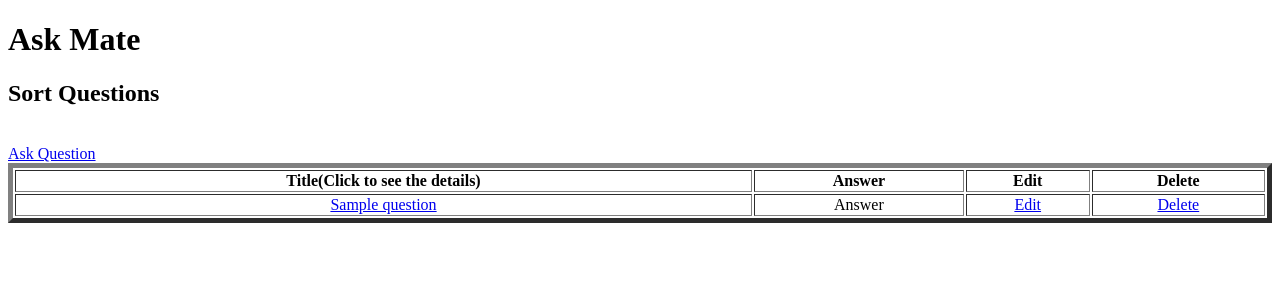
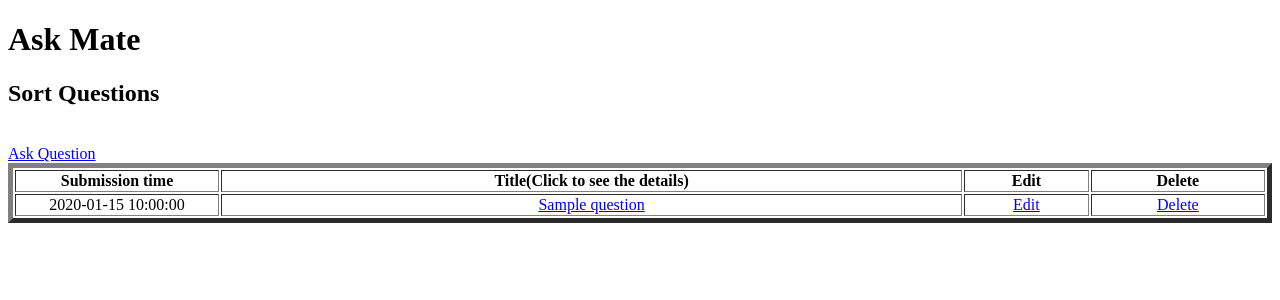
Before and after one commit to Cyntiedred/JinjaNinja, a Flask app: template templates/list.html in a window 1280 px wide. Shown: the top 300 px of the page. Run offline with Flask 2, Linux system fonts and the light colour scheme; the template is opened without the code that fills it: most values are stand-ins (such as "Sample title", 1, 10 or a date in 2020).

Commit message:
/ and /list route design fixed(timestamp added, answer column removed)

```diff
--- a/server.py
+++ b/server.py
@@ -4,9 +4,10 @@ import data_handler
 
 app = Flask(__name__)
 
+
 @app.route('/')
 def show_five_latest_questions():
-    latest_questions =data_handler.select_five_latest_questions()
+    latest_questions = data_handler.select_five_latest_questions()
     return render_template('five_latest_questions.html', questions=latest_questions)
 
 
--- a/templates/five_latest_questions.html
+++ b/templates/five_latest_questions.html
@@ -13,8 +13,8 @@
 
 <table width="100%" border="5">
     <tr>
+        <th>Submission Time</th>
         <th>Title(Click to see the details)</th>
-        <th>Answer</th>
         <th>Edit</th>
         <th>Delete</th>
     </tr>
@@ -22,8 +22,8 @@
 
     {% for question in questions %}
         <tr align="center">
+            <td width="200"><a>{{ question.submission_time }}</a></td>
             <td><a href='/display/{{ question.id }}'>{{ question.title }}</a></td>
-            <td><a>Answer</a></td>
             <td><a href='/question/{{ question.id }}/edit'> Edit </a></td>
             <td><a href='/question/{{ question.id }}/delete'>Delete</td>
         </tr>
--- a/templates/list.html
+++ b/templates/list.html
@@ -13,8 +13,8 @@
 
 <table width="100%" border="5">
     <tr>
+        <th>Submission time</th>
         <th>Title(Click to see the details)</th>
-            <th>Answer</th>
         <th>Edit</th>
         <th>Delete</th>
     </tr>
@@ -22,10 +22,10 @@
 
     {% for question in questions %}
         <tr align="center">
-                    <td><a href = '/display/{{question.id}}'>{{ question.title }}</a></td>
-                    <td><a>Answer</a></td>
-                    <td><a href = '/question/{{question.id}}/edit'> Edit </a></td>
-                    <td><a href='/question/{{question.id}}/delete'>Delete</td>
+            <td width="200"><a>{{ question.submission_time }}</a></td>
+            <td><a href='/display/{{ question.id }}'>{{ question.title }}</a></td>
+            <td><a href='/question/{{ question.id }}/edit'> Edit </a></td>
+            <td><a href='/question/{{ question.id }}/delete'>Delete</td>
         </tr>
     {% endfor %}
 
```
Lines whose indentation alone changed are shown as unchanged.
